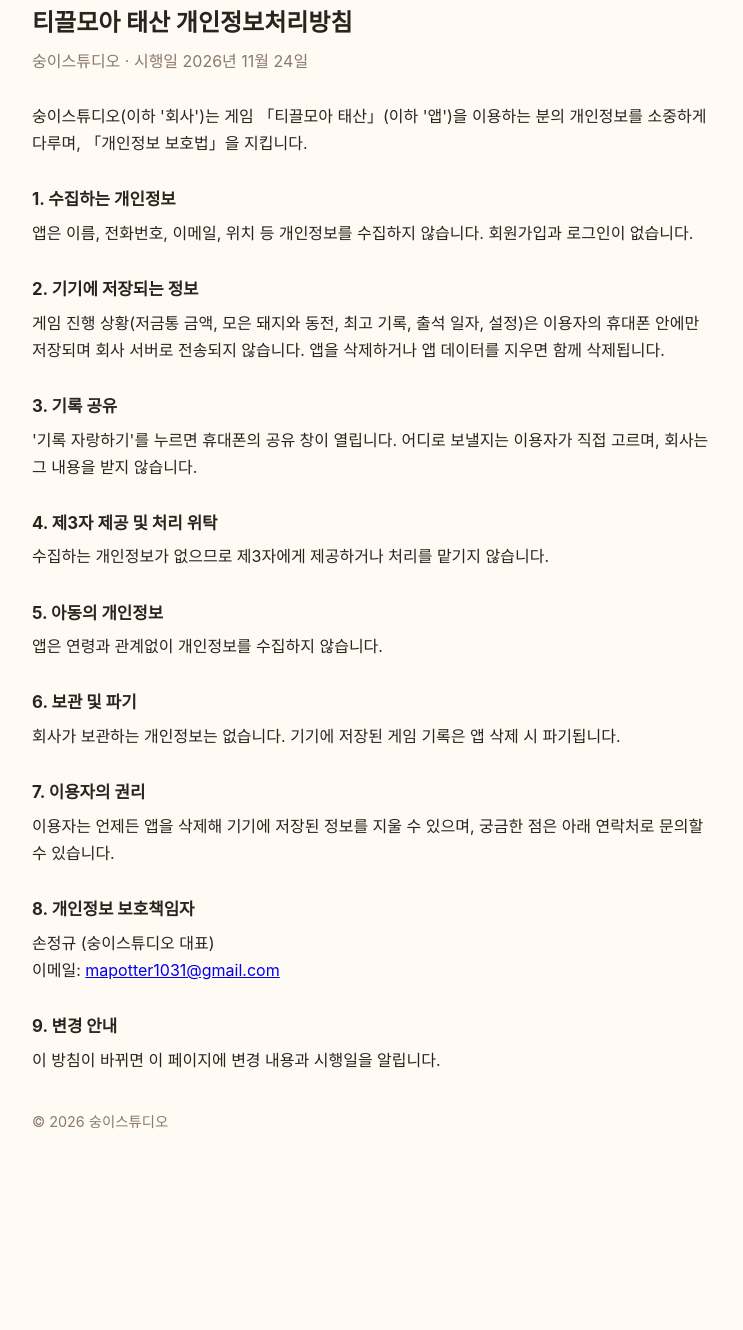
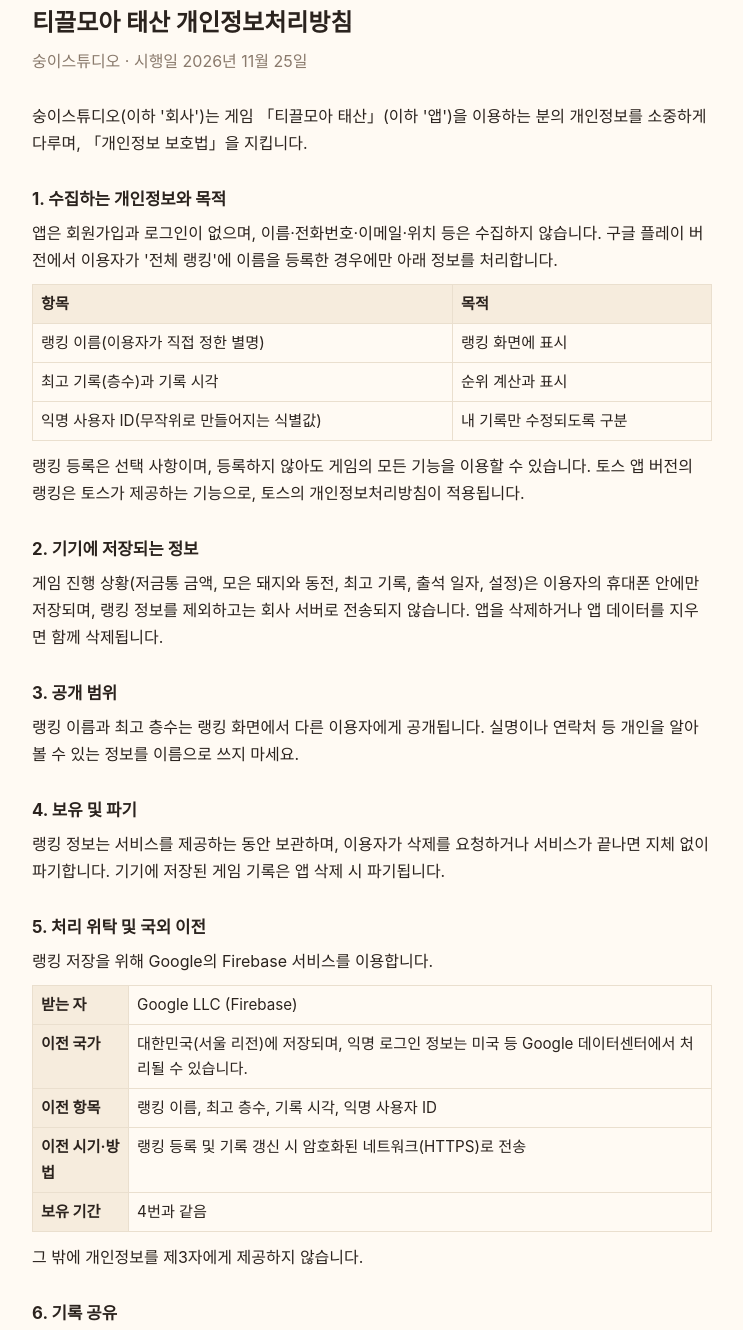
Before and after one commit to soongistudio/soongistudio.github.io, a plain HTML site: page tikkeul/privacy.html in a window 1280 px wide. Shown: the part 29-1359 px from the top of the page, without its empty margins (268-1011 px from the left). Before the commit the page ends 1223 px from the top, so only its background shows below. Drawn offline with Linux system fonts and the light colour scheme.

Commit message:
Revise privacy policy and update effective dates
Updated privacy policy to reflect changes in data collection and processing.

```diff
--- a/tikkeul/privacy.html
+++ b/tikkeul/privacy.html
@@ -10,31 +10,65 @@ h1{font-size:1.5em;margin:0 0 4px}
 .sub{color:#8a7a6c;margin:0 0 28px}
 h2{font-size:1.05em;margin:28px 0 6px}
 p{margin:0 0 10px}
+table{border-collapse:collapse;width:100%;margin:6px 0 12px;font-size:.95em}
+td,th{border:1px solid #eadfce;padding:6px 8px;text-align:left;vertical-align:top}
+th{background:#f6ecdd}
 footer{margin-top:36px;color:#8a7a6c;font-size:.9em}
 </style>
 </head>
 <body>
 <h1>티끌모아 태산 개인정보처리방침</h1>
-<p class="sub">숭이스튜디오 · 시행일 2026년 11월 24일</p>
+<p class="sub">숭이스튜디오 · 시행일 2026년 11월 25일</p>
 <p>숭이스튜디오(이하 '회사')는 게임 「티끌모아 태산」(이하 '앱')을 이용하는 분의 개인정보를 소중하게 다루며, 「개인정보 보호법」을 지킵니다.</p>
-<h2>1. 수집하는 개인정보</h2>
-<p>앱은 이름, 전화번호, 이메일, 위치 등 개인정보를 수집하지 않습니다. 회원가입과 로그인이 없습니다.</p>
+
+<h2>1. 수집하는 개인정보와 목적</h2>
+<p>앱은 회원가입과 로그인이 없으며, 이름·전화번호·이메일·위치 등은 수집하지 않습니다. 구글 플레이 버전에서 이용자가 '전체 랭킹'에 이름을 등록한 경우에만 아래 정보를 처리합니다.</p>
+<table>
+<tr><th>항목</th><th>목적</th></tr>
+<tr><td>랭킹 이름(이용자가 직접 정한 별명)</td><td>랭킹 화면에 표시</td></tr>
+<tr><td>최고 기록(층수)과 기록 시각</td><td>순위 계산과 표시</td></tr>
+<tr><td>익명 사용자 ID(무작위로 만들어지는 식별값)</td><td>내 기록만 수정되도록 구분</td></tr>
+</table>
+<p>랭킹 등록은 선택 사항이며, 등록하지 않아도 게임의 모든 기능을 이용할 수 있습니다. 토스 앱 버전의 랭킹은 토스가 제공하는 기능으로, 토스의 개인정보처리방침이 적용됩니다.</p>
+
 <h2>2. 기기에 저장되는 정보</h2>
-<p>게임 진행 상황(저금통 금액, 모은 돼지와 동전, 최고 기록, 출석 일자, 설정)은 이용자의 휴대폰 안에만 저장되며 회사 서버로 전송되지 않습니다. 앱을 삭제하거나 앱 데이터를 지우면 함께 삭제됩니다.</p>
-<h2>3. 기록 공유</h2>
+<p>게임 진행 상황(저금통 금액, 모은 돼지와 동전, 최고 기록, 출석 일자, 설정)은 이용자의 휴대폰 안에만 저장되며, 랭킹 정보를 제외하고는 회사 서버로 전송되지 않습니다. 앱을 삭제하거나 앱 데이터를 지우면 함께 삭제됩니다.</p>
+
+<h2>3. 공개 범위</h2>
+<p>랭킹 이름과 최고 층수는 랭킹 화면에서 다른 이용자에게 공개됩니다. 실명이나 연락처 등 개인을 알아볼 수 있는 정보를 이름으로 쓰지 마세요.</p>
+
+<h2>4. 보유 및 파기</h2>
+<p>랭킹 정보는 서비스를 제공하는 동안 보관하며, 이용자가 삭제를 요청하거나 서비스가 끝나면 지체 없이 파기합니다. 기기에 저장된 게임 기록은 앱 삭제 시 파기됩니다.</p>
+
+<h2>5. 처리 위탁 및 국외 이전</h2>
+<p>랭킹 저장을 위해 Google의 Firebase 서비스를 이용합니다.</p>
+<table>
+<tr><th>받는 자</th><td>Google LLC (Firebase)</td></tr>
+<tr><th>이전 국가</th><td>대한민국(서울 리전)에 저장되며, 익명 로그인 정보는 미국 등 Google 데이터센터에서 처리될 수 있습니다.</td></tr>
+<tr><th>이전 항목</th><td>랭킹 이름, 최고 층수, 기록 시각, 익명 사용자 ID</td></tr>
+<tr><th>이전 시기·방법</th><td>랭킹 등록 및 기록 갱신 시 암호화된 네트워크(HTTPS)로 전송</td></tr>
+<tr><th>보유 기간</th><td>4번과 같음</td></tr>
+</table>
+<p>그 밖에 개인정보를 제3자에게 제공하지 않습니다.</p>
+
+<h2>6. 기록 공유</h2>
 <p>'기록 자랑하기'를 누르면 휴대폰의 공유 창이 열립니다. 어디로 보낼지는 이용자가 직접 고르며, 회사는 그 내용을 받지 않습니다.</p>
-<h2>4. 제3자 제공 및 처리 위탁</h2>
-<p>수집하는 개인정보가 없으므로 제3자에게 제공하거나 처리를 맡기지 않습니다.</p>
-<h2>5. 아동의 개인정보</h2>
-<p>앱은 연령과 관계없이 개인정보를 수집하지 않습니다.</p>
-<h2>6. 보관 및 파기</h2>
-<p>회사가 보관하는 개인정보는 없습니다. 기기에 저장된 게임 기록은 앱 삭제 시 파기됩니다.</p>
-<h2>7. 이용자의 권리</h2>
-<p>이용자는 언제든 앱을 삭제해 기기에 저장된 정보를 지울 수 있으며, 궁금한 점은 아래 연락처로 문의할 수 있습니다.</p>
-<h2>8. 개인정보 보호책임자</h2>
+
+<h2>7. 아동의 개인정보</h2>
+<p>만 14세 미만 아동은 랭킹에 이름을 등록할 때 보호자의 동의를 받아 주세요. 보호자는 아래 연락처로 아동의 랭킹 정보 삭제를 요청할 수 있습니다.</p>
+
+<h2>8. 이용자의 권리와 삭제 요청</h2>
+<p>이용자는 언제든 랭킹 정보의 열람·수정·삭제를 요청할 수 있습니다. 랭킹 이름과 최고 층수를 적어 아래 이메일로 보내 주시면 확인 후 삭제합니다. 랭킹 이름은 게임 안의 '이름 바꾸기'로 직접 바꿀 수도 있습니다.</p>
+
+<h2>9. 안전성 확보 조치</h2>
+<p>랭킹 정보는 암호화된 통신으로 전송되며, 이용자는 자신의 기록만 수정할 수 있도록 서버 보안 규칙을 적용하고 있습니다.</p>
+
+<h2>10. 개인정보 보호책임자</h2>
 <p>손정규 (숭이스튜디오 대표)<br>이메일: <a href="mailto:mapotter1031@gmail.com">mapotter1031@gmail.com</a></p>
-<h2>9. 변경 안내</h2>
-<p>이 방침이 바뀌면 이 페이지에 변경 내용과 시행일을 알립니다.</p>
+
+<h2>11. 변경 안내</h2>
+<p>이 방침이 바뀌면 이 페이지에 변경 내용과 시행일을 알립니다.<br>· 2026년 11월 25일: 구글 플레이 버전 전체 랭킹 관련 내용 추가<br>· 2026년 11월 24일: 최초 시행</p>
+
 <footer>© 2026 숭이스튜디오</footer>
 </body>
 </html>
```
